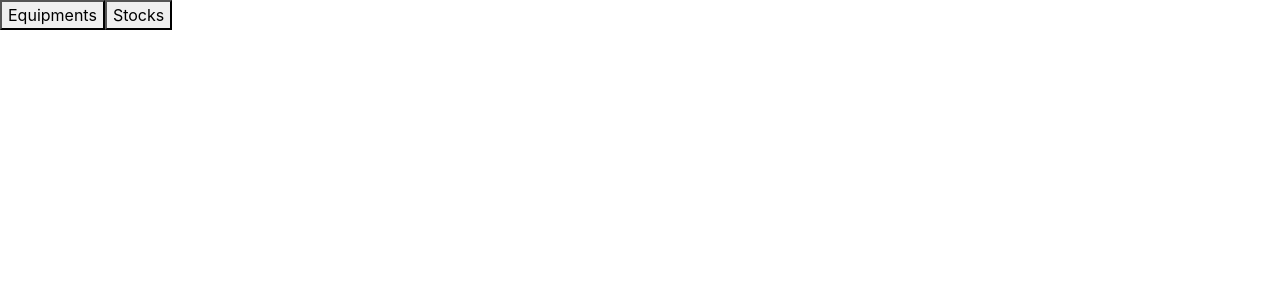
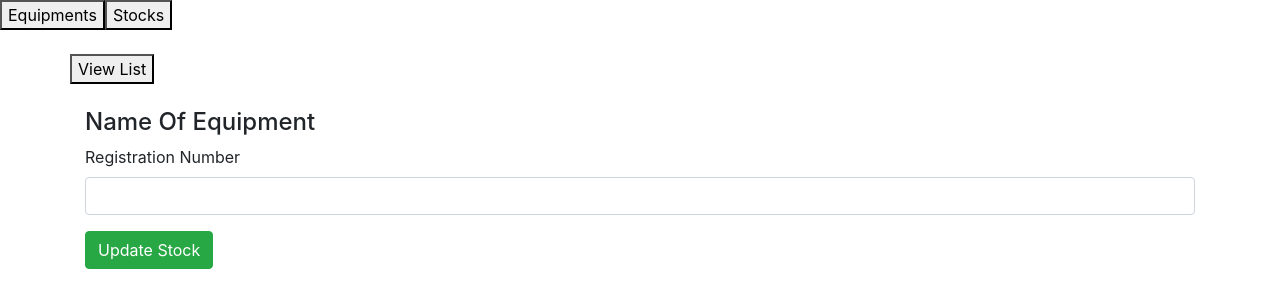
Before and after one commit to saadMeddiche/RentalHive-FrontEnd, an Angular app: page /stocks/update/1 in a window 1280 px wide. Before the commit this address led to /. Shown: the top 308 px of the page. Built offline with nearby package versions, Linux system fonts and the light colour scheme; no server answers.

Commit message:
Create The Component Of Update Of Stock

```diff
--- a/src/app/app.routes.ts
+++ b/src/app/app.routes.ts
@@ -4,6 +4,7 @@ import {EquipmentAddComponent} from "./equipment/components/equipment-add/equipm
 import {EquipmentUpdateComponent} from "./equipment/components/equipment-update/equipment-update.component";
 import {StockListComponent} from "./stock/components/stock-list/stock-list.component";
 import {StockAddComponent} from "./stock/components/stock-add/stock-add.component";
+import {StockUpdateComponent} from "./stock/components/stock-update/stock-update.component";
 
 export const routes: Routes = [
 
@@ -11,6 +12,7 @@ export const routes: Routes = [
     { path: 'equipments/add', component: EquipmentAddComponent },
     { path: 'equipments/update/:id', component: EquipmentUpdateComponent },
     { path: 'stocks', component: StockListComponent},
-    { path: 'stocks/equipment/:id/add', component: StockAddComponent}
+    { path: 'stocks/equipment/:id/add', component: StockAddComponent},
+    { path: 'stocks/update/:id', component: StockUpdateComponent}
 
 ];
--- a/src/app/stock/components/stock-list/stock-list.component.html
+++ b/src/app/stock/components/stock-list/stock-list.component.html
@@ -15,7 +15,7 @@
                                 <p class="card-text">Equipment: {{ stock.equipment.name }}</p>
                                 <p class="card-text">Status: {{ stock.status.name }}</p>
                                 <p class="card-text">Id: #{{ stock.id }}</p>
-                                <button class="btn btn-info" [routerLink]="['update' , stock.id]">Edite</button>
+                                <button class="btn btn-info" [routerLink]="['update' , stock.id]">Edit</button>
                                 <app-stock-delete [stockId]="stock.id" (click)="reload(stock)"></app-stock-delete>
                             </div>
                         </div>
--- a/src/app/stock/components/stock-update/stock-update.component.html
+++ b/src/app/stock/components/stock-update/stock-update.component.html
@@ -1 +1,19 @@
+
 <app-stock></app-stock>
+<div class="container mt-4">
+
+  <h4>Name Of Equipment {{equipment?.name}}</h4>
+  <div class="row">
+    <!-- Right column for adding equipment form -->
+    <div class="col-md-12">
+      <!-- Your add equipment form goes here -->
+      <form (submit)="updateStock()">
+        <div class="form-group">
+          <label for="stockRegistrationNumber">Registration Number</label>
+          <input type="text" class="form-control" name="1" id="stockRegistrationNumber" [(ngModel)]="stock.registrationNumber" required>
+        </div>
+        <button type="submit" class="btn btn-success">Update Stock</button>
+      </form>
+    </div>
+  </div>
+</div>
--- a/src/app/stock/components/stock-update/stock-update.component.ts
+++ b/src/app/stock/components/stock-update/stock-update.component.ts
@@ -1,15 +1,88 @@
 import { Component } from '@angular/core';
 import {StockComponent} from "../../stock.component";
+import {FormsModule, ReactiveFormsModule} from "@angular/forms";
+import {Category} from "../../../category/models/Category";
+import {StockRequestUpdate} from "../../../stock/models/stockRequestUpdate";
+import {StockService} from "../../../stock/services/stock.service";
+import {CategoryService} from "../../../category/services/category.service";
+import {ErrorsService} from "../../../errors/services/errors.service";
+import {ActivatedRoute, Router} from "@angular/router";
+import {SuccessMessageService} from "../../../success-messages/services/success-message.service";
+import {Equipment} from "../../../equipment/models/equipment";
+import {EquipmentService} from "../../../equipment/services/equipment.service";
+import {HttpErrorResponse} from "@angular/common/http";
+import {Stock} from "../../models/stock";
+
 
 @Component({
   selector: 'app-stock-update',
   standalone: true,
     imports: [
-        StockComponent
+        StockComponent,
+        FormsModule,
+        ReactiveFormsModule
     ],
   templateUrl: './stock-update.component.html',
   styleUrl: './stock-update.component.css'
 })
 export class StockUpdateComponent {
 
+  public stockId: number = 1;
+
+  public equipment: Equipment | undefined;
+
+  public stock: StockRequestUpdate = {
+    registrationNumber : '',
+    added_by_id:1,
+    equipment_id:undefined
+  }
+
+  constructor(private stockService: StockService,private equipmentService : EquipmentService, private categoryService: CategoryService, private errorsService: ErrorsService, private router: Router ,private activatedRoute: ActivatedRoute , private successMessagesService: SuccessMessageService) {
+  }
+
+
+  async ngOnInit() {
+    this.getIdOfStockFromUrl();
+    this.getStock(this.stockId);
+  }
+
+  getEquipment(){
+
+    this.equipmentService.getEquipment(this.stock.equipment_id).subscribe(
+      (equipment) => this.equipment = equipment ,
+      (HttpErrorResponse) => this.errorsService.updateError(HttpErrorResponse.error)
+    )
+
+  }
+
+  getIdOfStockFromUrl(): void {
+
+    this.activatedRoute.params.subscribe(params => {
+      this.stockId = params['id'];
+    });
+
+  }
+
+  getStock(id : number): void {
+    this.stockService.getStock(id).subscribe(
+      (stock : Stock) => {
+        console.log(stock);
+        this.stock.registrationNumber = stock.registrationNumber;
+        this.stock.equipment_id = stock.equipment.id;
+        this.getEquipment();
+      }
+    )
+
+  }
+
+  updateStock(): void {
+    this.stockService.updateStock(this.stock , this.stockId).subscribe(
+      (stock) => {
+        this.successMessagesService.updateSuccessMessage(['Stock updated successfully']);
+        this.router.navigate(['/stocks']);
+      }
+      ,
+      (httpErrorResponse) => this.errorsService.updateError(httpErrorResponse.error)
+    )
+  }
 }
--- /dev/null
+++ b/src/app/stock/models/stockRequestUpdate.ts
@@ -0,0 +1,5 @@
+export interface StockRequestUpdate{
+  registrationNumber:string;
+  added_by_id:number;
+  equipment_id:number | undefined;
+}
--- a/src/app/stock/services/stock.service.ts
+++ b/src/app/stock/services/stock.service.ts
@@ -3,6 +3,7 @@ import {HttpClient, HttpHeaders} from "@angular/common/http";
 import {Observable} from "rxjs";
 import {Stock} from "../models/stock";
 import {StockRequestAdd} from "../models/stockRequestAdd";
+import {StockRequestUpdate} from "../models/stockRequestUpdate";
 
 
 const httpOptions = {
@@ -32,10 +33,10 @@ export class StockService {
   addStock(equipment: StockRequestAdd): Observable<Stock> {
     return this.http.post<Stock>(this.apiUrrl, equipment, httpOptions);
   }
-  //
-  // updateStock(equipment: StockRequestUpdate , equipmentId: number):Observable<Stock>{
-  //   return this.http.put<Stock>(this.apiUrrl+'/'+ equipmentId , equipment, httpOptions);
-  // }
+
+  updateStock(equipment: StockRequestUpdate , equipmentId: number):Observable<Stock>{
+    return this.http.put<Stock>(this.apiUrrl+'/'+ equipmentId , equipment, httpOptions);
+  }
 
   deleteStock(equipmentId: number | undefined): Observable<Stock> {
     return this.http.delete<Stock>(this.apiUrrl + '/' + equipmentId);
```
